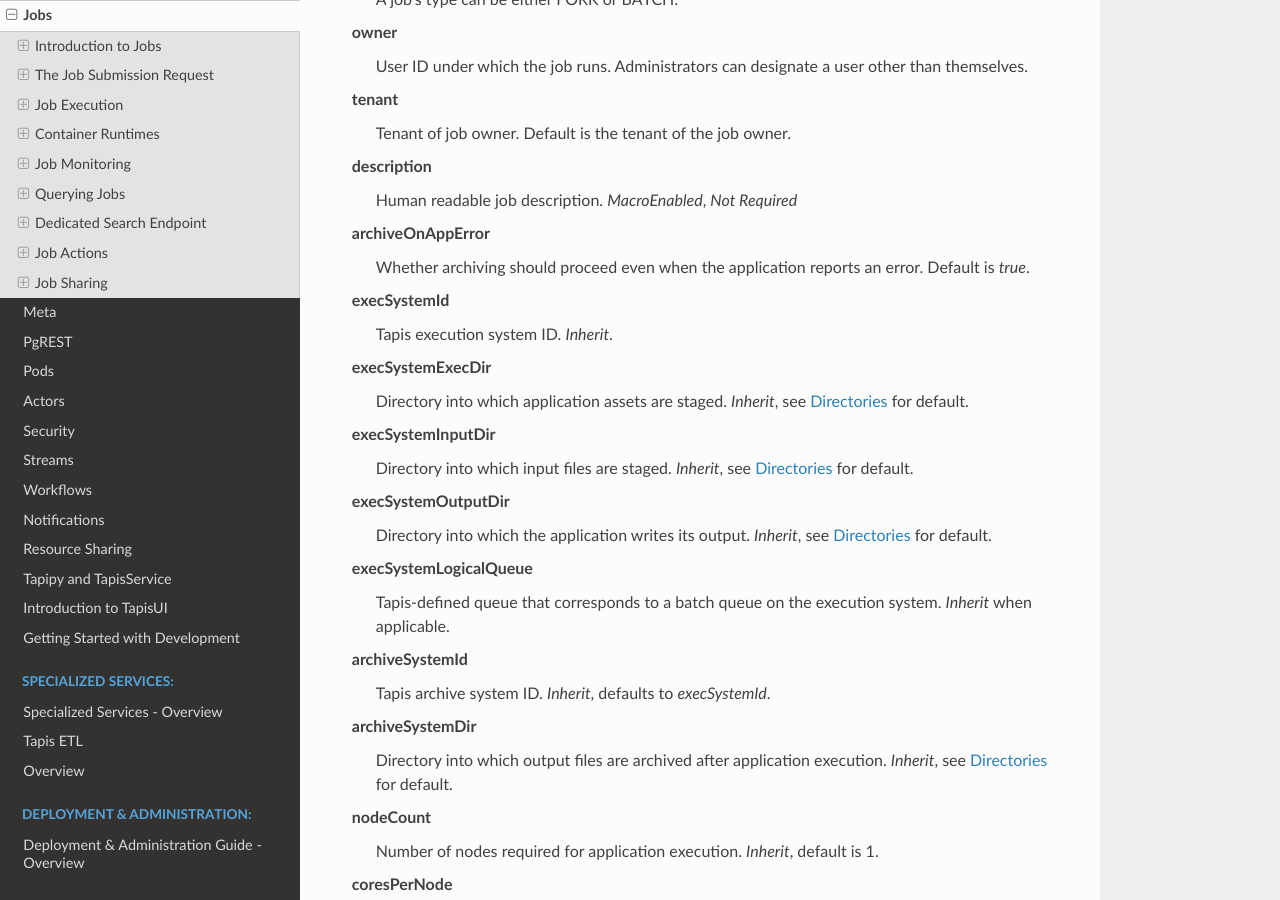
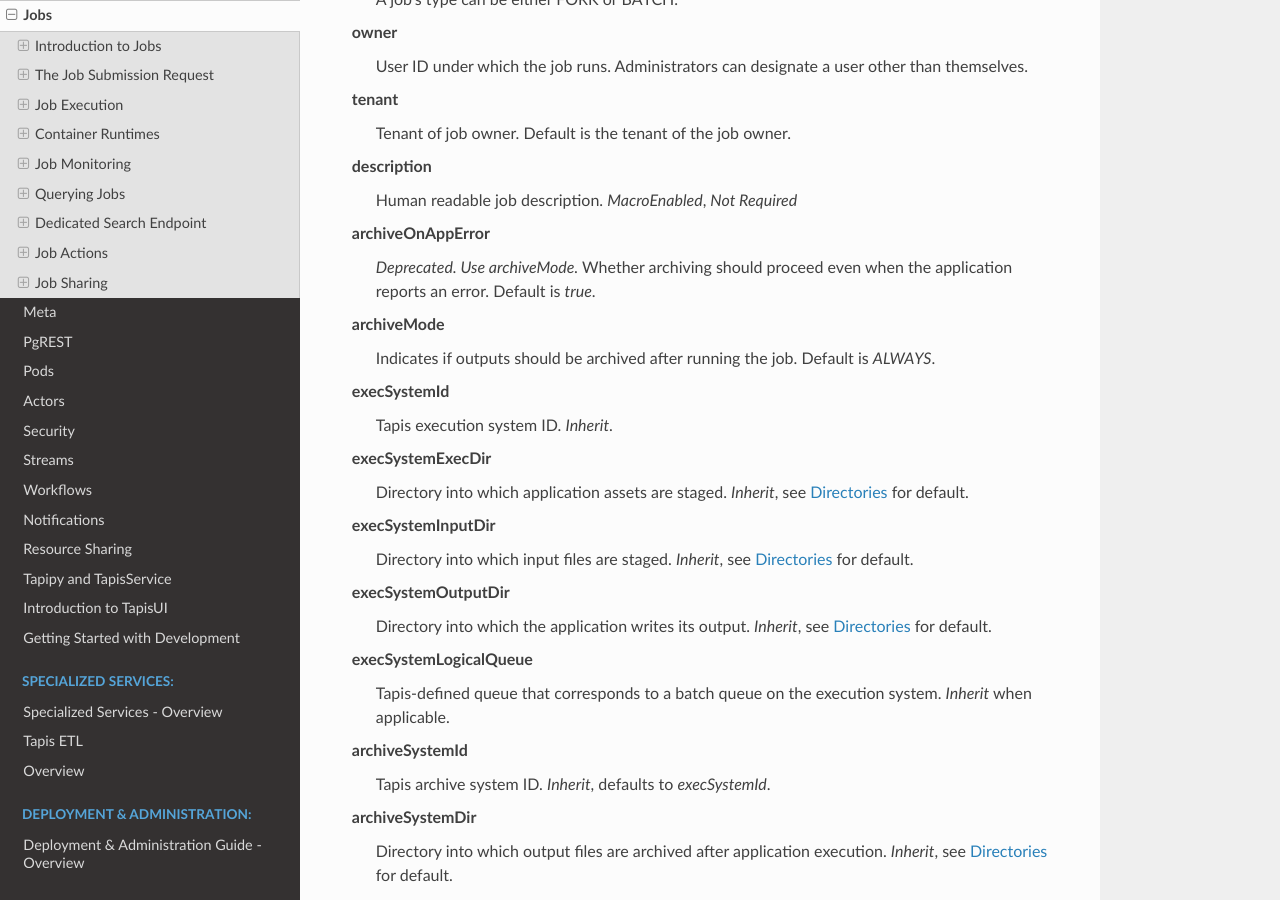
Before and after one commit to tapis-project/documentation, a Sphinx documentation site: the page built from source/technical/jobs.rst, in a window 1280 px wide and 900 px high, scrolled down 3168 px. Built offline with Sphinx 7.4.7 and the Read the Docs theme 3.1.0, drawn with Linux system fonts in a browser that asks for light colours; some of the changed text lies outside the part shown.

Commit message:
Jobs: Add archiveMode attribute.

```diff
--- a/source/technical/jobs.rst
+++ b/source/technical/jobs.rst
@@ -146,7 +146,9 @@
 **description**
   Human readable job description. *MacroEnabled*, *Not Required*
 **archiveOnAppError**
-  Whether archiving should proceed even when the application reports an error. Default is *true*.
+  *Deprecated. Use archiveMode.* Whether archiving should proceed even when the application reports an error. Default is *true*.
+**archiveMode**
+  Indicates if outputs should be archived after running the job. Default is *ALWAYS*.
 **execSystemId**
   Tapis execution system ID. *Inherit*.
 **execSystemExecDir**
@@ -880,6 +882,7 @@
  _tapisAppId - Tapis app ID
  _tapisAppVersion - Tapis app version
  _tapisArchiveOnAppError - true means archive even if the app returns a non-zero exit code
+ _tapisArchiveMode - ALWAYS, SKIP_ON_FAIL or NEVER
  _tapisArchiveSystemDir - the archive system directory on which app output is archived
  _tapisArchiveSystemId - Tapis system used for archiving app output
  _tapisCoresPerNode - number of cores used per node by app
@@ -1814,6 +1817,7 @@
        appId: SleepSeconds
        appVersion: 0.0.1
        archiveOnAppError: true
+       archiveMode: ALWAYS
        dynamicExecSystem: false
        execSystemId: tapisv3-exec2
        execSystemExecDir: /workdir/jobs/aa83fce9-074c-47fb-a8a0-a9ad216093bb-007
```
